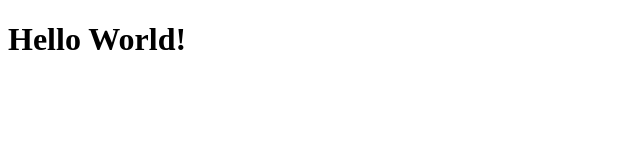
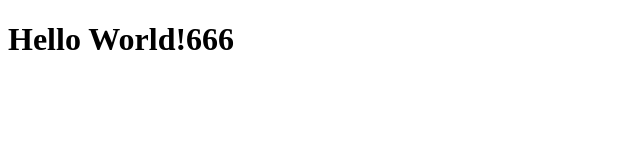
Before and after one commit to qianmeng20/huangtongxue.github.io, a plain HTML site: page index.html in a window 1280 px wide. Shown: the full height of the page, 0-640 px from the left. Drawn offline with Linux system fonts and the light colour scheme.

Commit message:
Update index.html

```diff
--- a/index.html
+++ b/index.html
@@ -6,6 +6,6 @@
   <title>Github Pages</title>
 </head>
 <body>
-  <h1>Hello World!</h1>
+  <h1>Hello World!666</h1>
 </body>
 </html>
```
